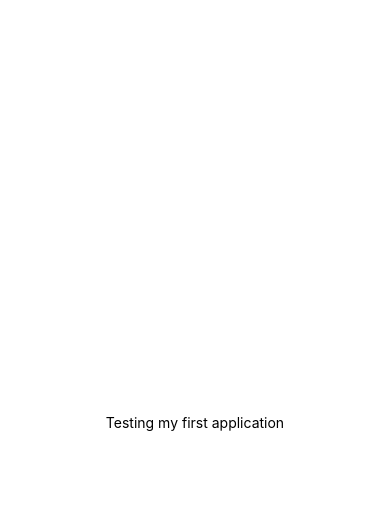
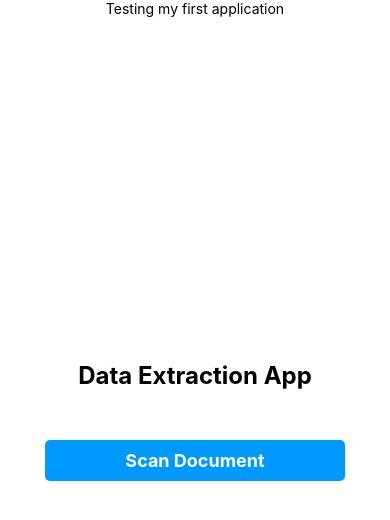
Before and after one commit to Bilal-01/tablextract, a React Native app: screen / in a window 390 px wide. Shown: the top 520 px of the page. Built offline with nearby package versions, Linux system fonts and the light colour scheme.

Commit message:
sample home page

```diff
--- a/App.js
+++ b/App.js
@@ -1,10 +1,13 @@
 import { StatusBar } from 'expo-status-bar';
 import { StyleSheet, Text, View } from 'react-native';
+import Home from './src/pages/home';
+
 
 export default function App() {
   return (
     <View style={styles.container}>
       <Text>Testing my first application</Text>
+      <Home />
       <StatusBar style="auto" />
     </View>
   );
--- a/src/pages/home.js
+++ b/src/pages/home.js
@@ -0,0 +1,43 @@
+import React from 'react';
+import { StyleSheet, Text, View, TouchableOpacity } from 'react-native';
+
+export default function Home({ navigation }) {
+  return (
+    <View style={styles.container}>
+      <Text style={styles.title}>Data Extraction App</Text>
+      <TouchableOpacity
+        style={styles.button}
+        onPress={() => navigation.navigate('ScanScreen')}
+      >
+        <Text style={styles.buttonText}>Scan Document</Text>
+      </TouchableOpacity>
+    </View>
+  );
+}
+
+const styles = StyleSheet.create({
+  container: {
+    flex: 1,
+    alignItems: 'center',
+    justifyContent: 'center',
+    backgroundColor: '#fff',
+  },
+  title: {
+    fontSize: 24,
+    fontWeight: 'bold',
+    marginBottom: 50,
+  },
+  button: {
+    backgroundColor: '#0099ff',
+    borderRadius: 5,
+    padding: 10,
+    marginBottom: 20,
+    minWidth: 300,
+  },
+  buttonText: {
+    color: '#fff',
+    textAlign: 'center',
+    fontSize: 18,
+    fontWeight: 'bold',
+  },
+});
```
